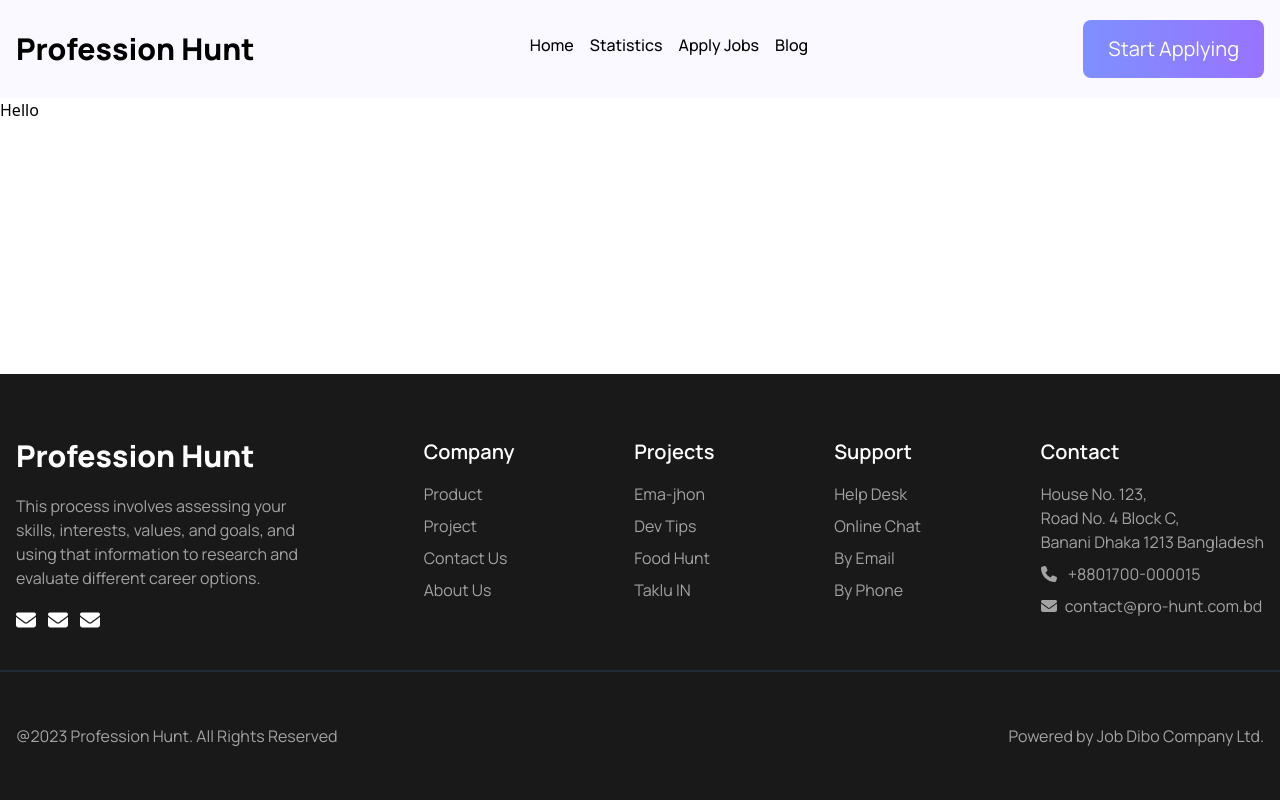
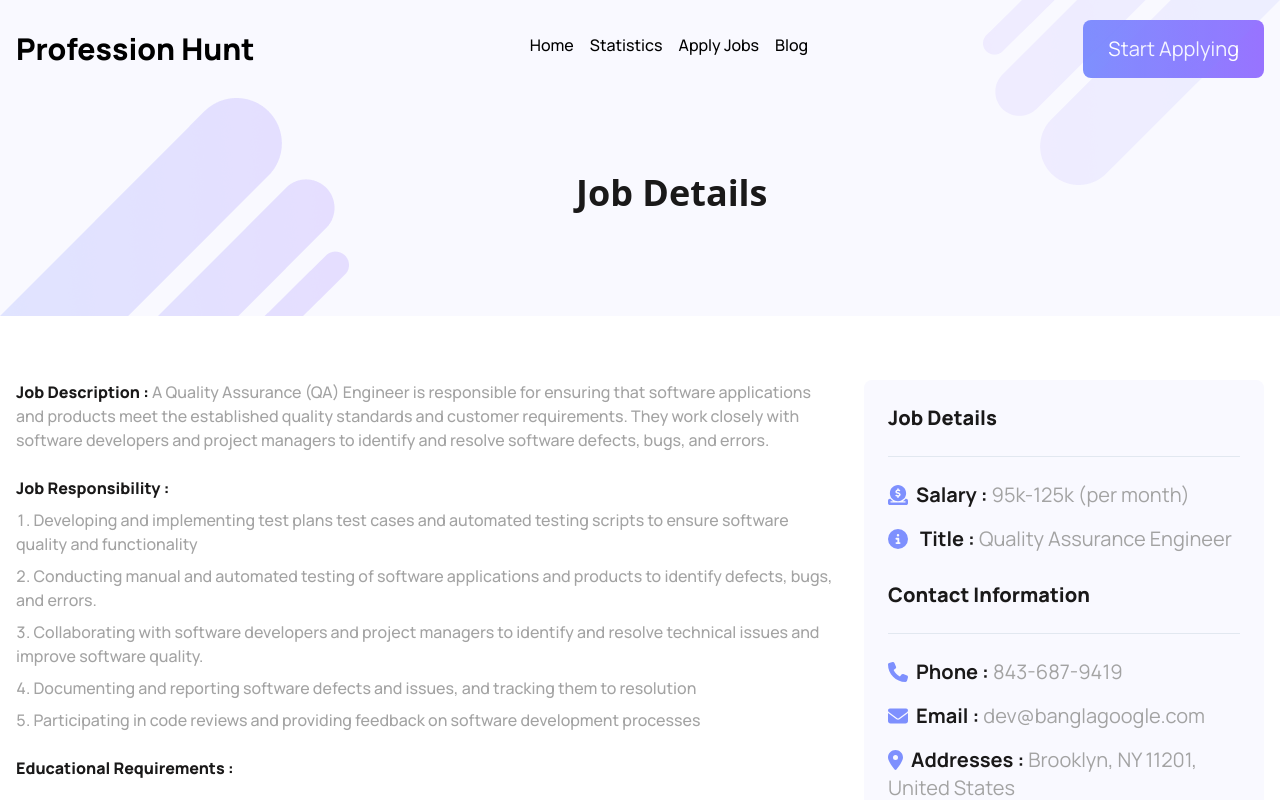
Before and after one commit to ysarafat/profession-hunt-job-application, a React (Vite) app: page /job-details/623853b2614ad5aba311fdd1 in a window 1280 px wide. Shown: the top 800 px of the page. Built offline with nearby package versions, Linux system fonts and the light colour scheme.

Commit message:
job details add

```diff
--- a/public/jobs.json
+++ b/public/jobs.json
@@ -9,7 +9,7 @@
         "location": "New York, US",
         "salary" : "95k-125k",
         "description" : "A Quality Assurance (QA) Engineer is responsible for ensuring that software applications and products meet the established quality standards and customer requirements. They work closely with software developers and project managers to identify and resolve software defects, bugs, and errors.",
-        "responsibility" : ["Developing and implementing test plans, test cases, and automated testing scripts to ensure software quality and functionality.", "Conducting manual and automated testing of software applications and products to identify defects, bugs, and errors.", "Collaborating with software developers and project managers to identify and resolve technical issues and improve software quality.", "Documenting and reporting software defects and issues, and tracking them to resolution", "Participating in code reviews and providing feedback on software development processes."],
+        "responsibility" : ["Developing and implementing test plans test cases and automated testing scripts to ensure software quality and functionality", "Conducting manual and automated testing of software applications and products to identify defects, bugs, and errors.", "Collaborating with software developers and project managers to identify and resolve technical issues and improve software quality.", "Documenting and reporting software defects and issues, and tracking them to resolution", "Participating in code reviews and providing feedback on software development processes"],
         "edu-requirements": ["Bachelor's degree in software engineering", "Experience with various SDLC methodologies"],
         "experiance" : "1+ years of experience",
         "contact" : {
@@ -50,7 +50,7 @@
         "salary" : "240k-350k",
         "description" : "A Cloud Solutions Architect is responsible for designing and implementing cloud-based solutions for businesses and organizations. They work closely with clients and stakeholders to identify their requirements, design cloud-based architectures, and develop solutions that align with their goals and needs.",
         "responsibility" : ["Identifying and understanding client requirements, goals, and constraints for cloud-based solutions.", "Providing technical guidance, support, and training to development teams to ensure successful adoption of cloud technologies and best practices.", "Ensuring compliance with security and regulatory requirements, such as GDPR, HIPAA, or PCI-DSS, and implementing appropriate security controls."],
-        "edu-requirements": ["Bachelor's degree in software engineering", "Cloud Solutions Architect typically", "software engineering, or a related field"],
+        "edu": ["Bachelor's degree in software engineering", "Cloud Solutions Architect typically", "software engineering, or a related field"],
         "experiance" : "10+ years of experience",
         "contact" : {
             "phone": "65-9-0492447",
@@ -68,7 +68,7 @@
         "hours": "Part Time",
         "location": "London SW1A 1AA, UK",
         "salary" : "40k-90k",
-        "description" : "A Full-Stack Developer is responsible for designing, developing, and maintaining web-based applications and software products. They are proficient in both front-end and back-end development and are comfortable working with databases, server-side languages, and client-side languages.",
+        "description" : "A Full-Stack Developer is responsible for designing, developing, and maintaining web-based applications and software products. They are proficient in both front-end and back-end development and are comfortable working with databases, server-side languages, and client-side languages.}",
         "responsibility" : ["Designing, developing, and maintaining web-based applications and software products using both front-end and back-end technologies.", "Collaborating with cross-functional teams, such as project managers, designers, and other developers, to develop innovative and scalable solutions that meet clients' needs.", "Troubleshooting and resolving technical issues or bugs in web applications and software products."],
         "edu-requirements": ["Bachelor's degree in software engineering", "Javascript Fundamental", "Advance React and Next JS "],
         "experiance" : "1+ years of experience",
--- a/src/components/JobInfo/JobInfo.jsx
+++ b/src/components/JobInfo/JobInfo.jsx
@@ -1,5 +1,14 @@
 import React, { useEffect, useState } from "react";
 import { useLoaderData, useParams } from "react-router-dom";
+import { FontAwesomeIcon } from "@fortawesome/react-fontawesome";
+import {
+  faLocationDot,
+  faCircleDollarToSlot,
+  faInfoCircle,
+  faPhone,
+  faEnvelope,
+} from "@fortawesome/free-solid-svg-icons";
+import "./jobinfo.css";
 
 const JobInfo = () => {
   const jobs = useLoaderData();
@@ -9,8 +18,118 @@ const JobInfo = () => {
     const finding = jobs.find((job) => job.id === identified.id);
     setJobDetails(finding);
   }, []);
-  console.log(jobDetails);
-  return <div>Hello</div>;
+
+  const {
+    description,
+    responsibility,
+    edu,
+    experiance,
+    salary,
+    title,
+    contact,
+  } = jobDetails;
+
+  return (
+    <div className="">
+      <div className=" bg-background ">
+        <div className="flex md:flex-row flex-col justify-between relative">
+          <div className="hidden md:block">
+            <img src="/public/left.png" alt="" />{" "}
+          </div>
+          <div className="md:absolute md:left-[45%] left-[38%] ">
+            <h1 className="text-deep-dark text-4xl text-center  py-[39%] font-extrabold">
+              Job Details
+            </h1>
+          </div>
+          <div className="hidden md:block">
+            <img
+              className="absolute -top-[98px] right-0"
+              src="/public/right.png"
+              alt=""
+            />
+          </div>
+        </div>
+      </div>
+      <div className="px-4 container mx-auto  md:grid grid-cols-6 font-primary gap-6 my-12 lg:my-16">
+        <div className="col-span-4 text-light-dark font-medium">
+          <p className="">
+            <span className="font-extrabold text-deep-dark">
+              Job Description :
+            </span>{" "}
+            {description}
+          </p>
+          <p className="my-6">
+            {" "}
+            <span className="font-extrabold text-deep-dark">
+              Job Responsibility :{" "}
+            </span>{" "}
+            {responsibility?.map((re) => (
+              <li className="my-2 hover:none list-decimal">{re}</li>
+            ))}
+          </p>
+          <p className="mb-6">
+            <span className="font-extrabold text-deep-dark">
+              Educational Requirements :{" "}
+            </span>{" "}
+            {edu?.map((edu) => (
+              <li className="my-2 hover:none list-disc">{edu}</li>
+            ))}
+          </p>
+          <p className="mb-16">
+            <span className="font-extrabold text-deep-dark">
+              Experiences :{" "}
+            </span>{" "}
+            {experiance}
+          </p>
+        </div>
+        <div className="col-span-2 ">
+          <div className="bg-background p-6 w-full rounded-lg  text-light-dark text-xl">
+            <h3 className="pb-6 border-b border-slate-200 text-deep-dark font-extrabold">
+              Job Details
+            </h3>
+            <p className="mt-6">
+              {" "}
+              <FontAwesomeIcon
+                className="mr-2 icon "
+                icon={faCircleDollarToSlot}
+              />
+              <span className="text-deep-dark font-bold">Salary :</span>{" "}
+              {salary} (per month)
+            </p>
+            <p className="mt-4 mb-7">
+              {" "}
+              <FontAwesomeIcon className="mr-2 icon" icon={faInfoCircle} />{" "}
+              <span className="text-deep-dark font-bold">Title :</span> {title}
+            </p>
+            <h3 className="pb-6 border-b border-slate-200 text-deep-dark font-extrabold">
+              Contact Information
+            </h3>
+            <p className="mt-6">
+              {" "}
+              <FontAwesomeIcon className="mr-2 icon" icon={faPhone} />
+              <span className="text-deep-dark font-bold">Phone :</span>{" "}
+              {contact?.phone}
+            </p>
+            <p className="my-4">
+              {" "}
+              <FontAwesomeIcon className="mr-2 icon" icon={faEnvelope} />
+              <span className="text-deep-dark font-bold">Email :</span>{" "}
+              {contact?.email}
+            </p>
+            <p className="">
+              {" "}
+              <FontAwesomeIcon className="mr-2 icon" icon={faLocationDot} />
+              <span className="text-deep-dark font-bold">Addresses : </span>
+              {contact?.address}
+            </p>
+          </div>
+          <button className="btn btn-sml w-full px-[25px] py-[15px] mt-6 text-xl font-bold md:font-extrabold">
+            Apply Now
+          </button>
+        </div>
+      </div>
+    </div>
+  );
 };
 
 export default JobInfo;
--- /dev/null
+++ b/src/components/JobInfo/jobinfo.css
@@ -0,0 +1,3 @@
+.icon{
+    @apply  text-primary
+}
--- /dev/null
+++ b/src/components/Spinner/Spinner.jsx
@@ -0,0 +1,13 @@
+import React from "react";
+
+const Spinner = () => {
+  return (
+    <div className=" flex justify-center items-center h-[calc(100vh-542px)]">
+      <p className="text-7xl text-primary ">
+        Lodding<span className="animate-ping">...</span>
+      </p>
+    </div>
+  );
+};
+
+export default Spinner;
--- a/src/main.jsx
+++ b/src/main.jsx
@@ -7,6 +7,7 @@ import Home from "./components/Home/Home";
 import Blog from "./components/Blog/Blog";
 import JobDetails from "./components/JobDetails/JobDetails";
 import JobInfo from "./components/JobInfo/JobInfo";
+import Spinner from "./components/Spinner/Spinner";
 
 const router = createBrowserRouter([
   {
@@ -32,6 +33,10 @@ const router = createBrowserRouter([
         path: "/blog",
         element: <Blog></Blog>,
       },
+      {
+        path: "/loder",
+        element: <Spinner />,
+      },
     ],
   },
 ]);
```
Also changed, not shown: public/left.png (added), public/right.png (added).
